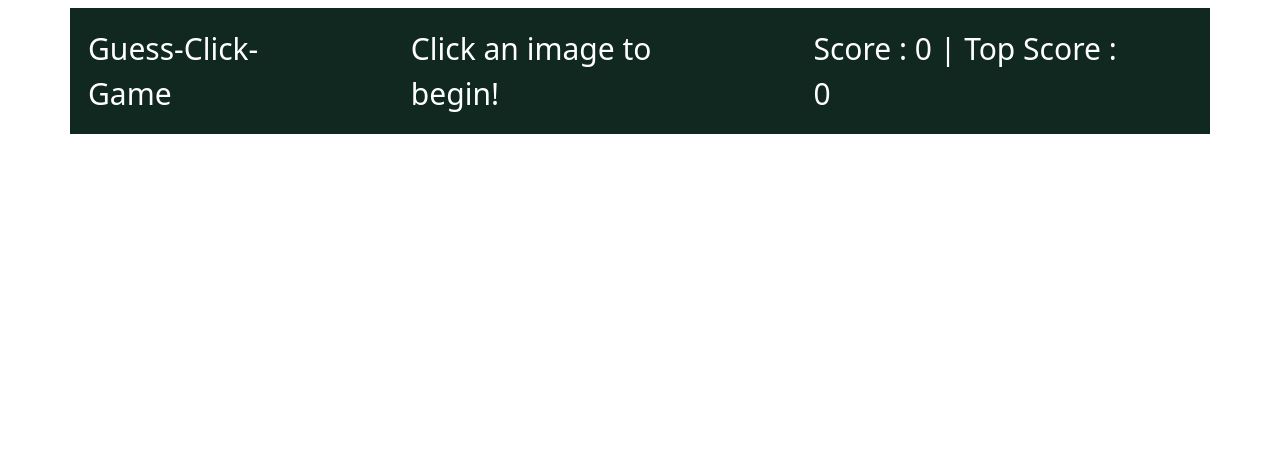
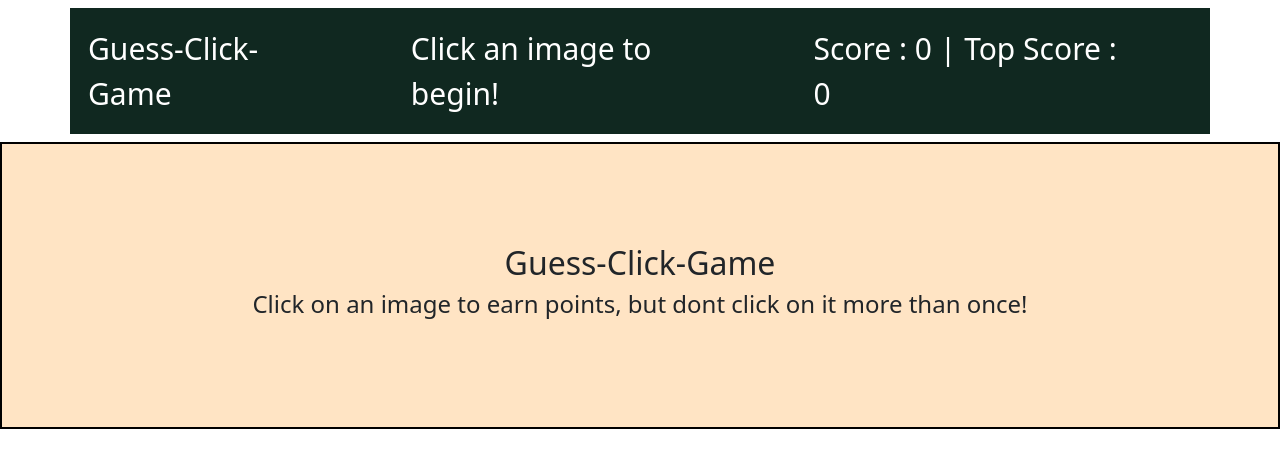
Before and after one commit to chrisma89/Guess-Click-Game, a React (Vite) app: page / in a window 1280 px wide. Shown: the top 468 px of the page. Built offline with nearby package versions, Linux system fonts and the light colour scheme.

Commit message:
intro page set up and styled

```diff
--- a/src/App.css
+++ b/src/App.css
@@ -6,6 +6,16 @@
 }
 div {
   display: inline;
+}
+.intro {
+  min-height: 30%;
+  min-width : 100%;
+  flex-direction: column;
+  align-items: center;
+  padding: 100px;
+  border : 2px solid black;
+  background-color: bisque;
+
 }
 
 .logo {
--- a/src/App.jsx
+++ b/src/App.jsx
@@ -3,6 +3,7 @@ import reactLogo from './assets/react.svg'
 import viteLogo from '/vite.svg'
 import './App.css'
 import TitleBar from './components/titlebar'
+import Intro from './components/intro'
 
 function App() {
   // const [count, setCount] = useState(0)
@@ -10,6 +11,7 @@ function App() {
   return (
     <>
     <TitleBar />
+    <Intro />
 
     </>
   )
--- /dev/null
+++ b/src/components/intro.jsx
@@ -0,0 +1,12 @@
+import React from "react";
+const Intro = () => {
+  return (
+    <div className="d-flex intro">
+      <h2>Guess-Click-Game</h2>
+      <h4>Click on an image to earn points, but dont click on it more than once!</h4>
+
+    </div>
+    );
+}
+
+export default Intro;
```
